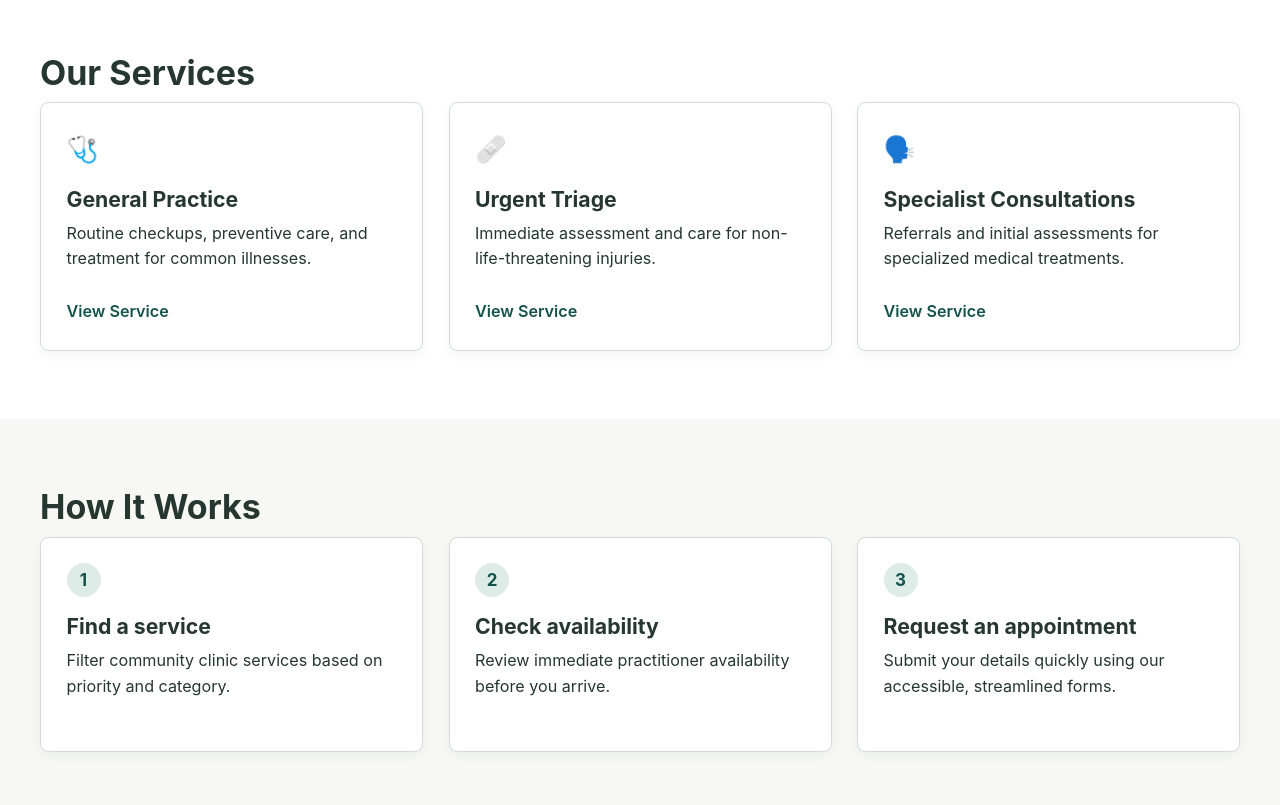
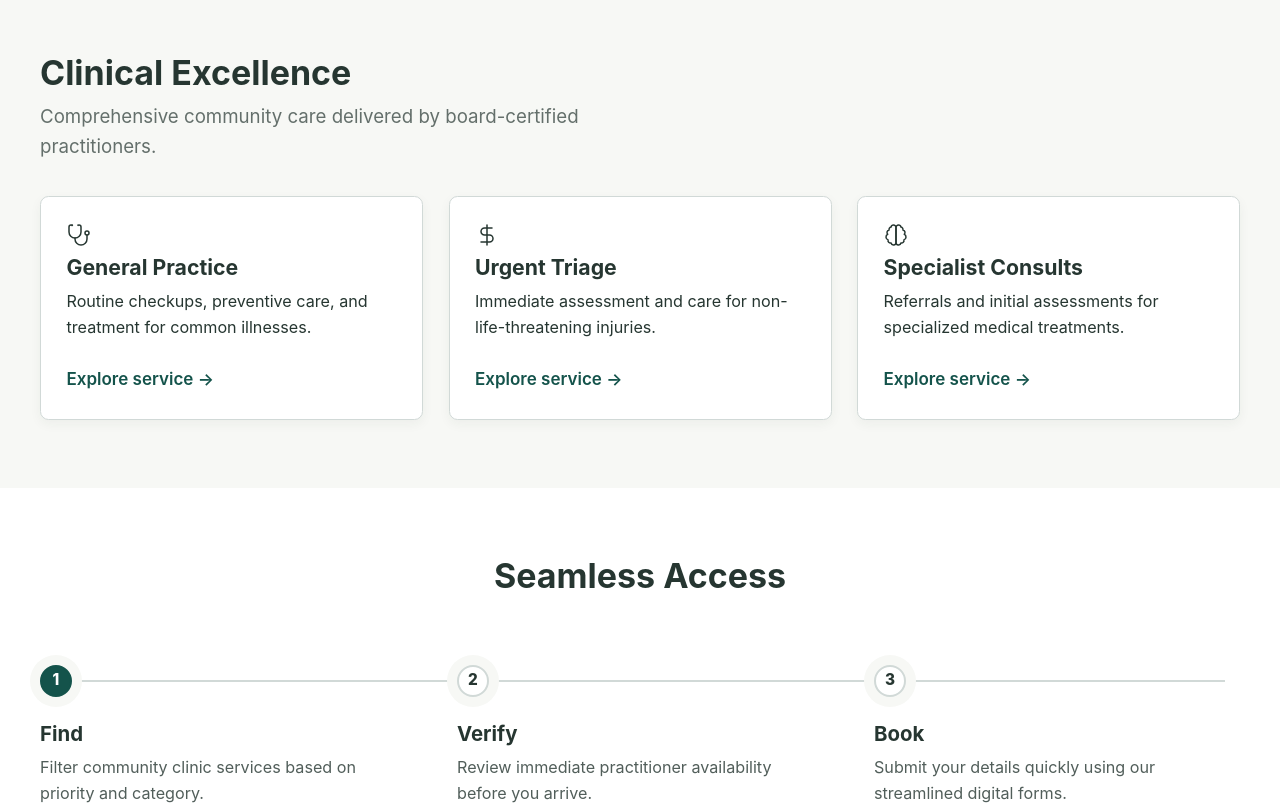
Before and after one commit to Ntando-Mo/marlowe-clinic, a React (Vite) app: page / in a window 1280 px wide. Shown: the part 620-1425 px from the top of the page. Built offline with nearby package versions, Linux system fonts and the light colour scheme.

Commit message:
Update Home page to have a minimalist feel

```diff
--- a/src/pages/HomePage.jsx
+++ b/src/pages/HomePage.jsx
@@ -5,6 +5,7 @@ export default function HomePage() {
 
   return (
     <main id="main-content" tabIndex="-1">
+      {/* Hero Section */}
       <section className="hero">
         <div className="container hero-grid">
           <div className="hero-content">
@@ -27,66 +28,71 @@ export default function HomePage() {
         </div>
       </section>
 
-      <section className="section section-muted">
+      {/* Services Section - Borderless, Editorial Layout */}
+      <section className="section">
         <div className="container">
           <div className="section-header">
-            <h2>Our Services</h2>
+            <h2>Clinical Excellence</h2>
+            <p style={{ color: "var(--charcoal)", opacity: 0.7, maxWidth: "600px" }}>
+              Comprehensive community care delivered by board-certified practitioners.
+            </p>
           </div>
           <div className="card-grid">
-            <article className="service-card">
-              <div className="card-icon" aria-hidden="true">🩺</div>
+            <article className="service-card premium-card">
+              <div className="icon-wrapper">
+                {/* Minimalist Stethoscope SVG */}
+                <svg width="24" height="24" viewBox="0 0 24 24" fill="none" stroke="currentColor" strokeWidth="1.5" strokeLinecap="round" strokeLinejoin="round"><path d="M4.8 2.3A.3.3 0 1 0 5 2H4a2 2 0 0 0-2 2v5a6 6 0 0 0 6 6v0a6 6 0 0 0 6-6V4a2 2 0 0 0-2-2h-1a.2.2 0 1 0 .3.3"/><path d="M8 15v1a6 6 0 0 0 6 6v0a6 6 0 0 0 6-6v-4"/><circle cx="20" cy="10" r="2"/></svg>
+              </div>
               <h3>General Practice</h3>
               <p>Routine checkups, preventive care, and treatment for common illnesses.</p>
-              <Link to="/services" className="card-link" onClick={scrollToTop}>View Service</Link>
+              <Link to="/services" className="text-link" onClick={scrollToTop}>Explore service &rarr;</Link>
             </article>
-            <article className="service-card">
-              <div className="card-icon" aria-hidden="true">🩹</div>
+
+            <article className="service-card premium-card">
+              <div className="icon-wrapper">
+                {/* Minimalist Cross SVG */}
+                <svg width="24" height="24" viewBox="0 0 24 24" fill="none" stroke="currentColor" strokeWidth="1.5" strokeLinecap="round" strokeLinejoin="round"><path d="M12 2v20M17 5H9.5a3.5 3.5 0 0 0 0 7h5a3.5 3.5 0 0 1 0 7H6"/></svg>
+              </div>
               <h3>Urgent Triage</h3>
               <p>Immediate assessment and care for non-life-threatening injuries.</p>
-              <Link to="/services" className="card-link" onClick={scrollToTop}>View Service</Link>
+              <Link to="/services" className="text-link" onClick={scrollToTop}>Explore service &rarr;</Link>
             </article>
-            <article className="service-card">
-              <div className="card-icon" aria-hidden="true">🗣️</div>
-              <h3>Specialist Consultations</h3>
+
+            <article className="service-card premium-card">
+              <div className="icon-wrapper">
+                {/* Minimalist Brain/Consult SVG */}
+                <svg width="24" height="24" viewBox="0 0 24 24" fill="none" stroke="currentColor" strokeWidth="1.5" strokeLinecap="round" strokeLinejoin="round"><path d="M9.5 2A2.5 2.5 0 0 1 12 4.5v15a2.5 2.5 0 0 1-4.96.44 2.5 2.5 0 0 1-2.96-3.08 3 3 0 0 1-.34-5.58 2.5 2.5 0 0 1 1.32-4.24 2.5 2.5 0 0 1 1.98-3A2.5 2.5 0 0 1 9.5 2Z"/><path d="M14.5 2A2.5 2.5 0 0 0 12 4.5v15a2.5 2.5 0 0 0 4.96.44 2.5 2.5 0 0 0 2.96-3.08 3 3 0 0 0 .34-5.58 2.5 2.5 0 0 0-1.32-4.24 2.5 2.5 0 0 0-1.98-3A2.5 2.5 0 0 0 14.5 2Z"/></svg>
+              </div>
+              <h3>Specialist Consults</h3>
               <p>Referrals and initial assessments for specialized medical treatments.</p>
-              <Link to="/services" className="card-link" onClick={scrollToTop}>View Service</Link>
+              <Link to="/services" className="text-link" onClick={scrollToTop}>Explore service &rarr;</Link>
             </article>
           </div>
         </div>
       </section>
 
-      <section className="section">
+      {/* How It Works - Sleek horizontal timeline */}
+      <section className="section section-muted">
         <div className="container">
-          <div className="section-header">
-            <h2>How It Works</h2>
+          <div className="section-header text-center">
+            <h2>Seamless Access</h2>
           </div>
-          <div className="card-grid">
-            <article className="step-card">
-              <div className="step-number" aria-hidden="true">1</div>
-              <h3>Find a service</h3>
+          <div className="timeline-grid">
+            <article className="timeline-step">
+              <div className="step-node">1</div>
+              <h4>Find</h4>
               <p>Filter community clinic services based on priority and category.</p>
             </article>
-            <article className="step-card">
-              <div className="step-number" aria-hidden="true">2</div>
-              <h3>Check availability</h3>
+            <article className="timeline-step">
+              <div className="step-node">2</div>
+              <h4>Verify</h4>
               <p>Review immediate practitioner availability before you arrive.</p>
             </article>
-            <article className="step-card">
-              <div className="step-number" aria-hidden="true">3</div>
-              <h3>Request an appointment</h3>
-              <p>Submit your details quickly using our accessible, streamlined forms.</p>
+            <article className="timeline-step">
+              <div className="step-node">3</div>
+              <h4>Book</h4>
+              <p>Submit your details quickly using our streamlined digital forms.</p>
             </article>
-          </div>
-        </div>
-      </section>
-
-      <section className="section section-muted">
-        <div className="container">
-          <div className="community-banner">
-            <h2>Your Community, Your Care.</h2>
-            <p>
-              Marlowe Clinic is dedicated to providing inclusive, highly accessible healthcare resources to the Careville community. Our digital portal is strictly engineered to WCAG 2.1 AA standards, ensuring equitable access to care for everyone.
-            </p>
           </div>
         </div>
       </section>
--- a/src/styles/global.css
+++ b/src/styles/global.css
@@ -512,3 +512,98 @@ input[aria-invalid="true"], select[aria-invalid="true"] {
     width: 100%;
   }
 }
+
+/* --- CONNECTED PROGRESS TRACK --- */
+.text-center {
+  text-align: center;
+  margin-bottom: 4rem;
+}
+
+.timeline-grid {
+  display: grid;
+  grid-template-columns: repeat(3, 1fr);
+  gap: 3rem;
+  position: relative; /* Required to anchor the background line */
+}
+
+/* The continuous grey line running behind the steps */
+.timeline-grid::before {
+  content: '';
+  position: absolute;
+  top: 15px; /* Perfectly centers the line behind the 32px node */
+  left: 15px;
+  right: 15px;
+  height: 2px;
+  background: var(--border);
+  z-index: 1;
+}
+
+.timeline-step {
+  position: relative;
+  z-index: 2;
+}
+
+/* Circular step indicators */
+.step-node {
+  display: flex;
+  align-items: center;
+  justify-content: center;
+  width: 32px;
+  height: 32px;
+  border-radius: 50%;
+  background: var(--white);
+  border: 2px solid var(--border);
+  color: var(--charcoal);
+  font-weight: 800;
+  font-size: 0.9rem;
+  margin-bottom: 1.5rem;
+  /* The shadow acts as a border that 'cuts out' the line behind it */
+  box-shadow: 0 0 0 10px var(--off-white);
+  transition: var(--transition);
+}
+
+/* Highlight the first step in green */
+.timeline-step:nth-child(1) .step-node {
+  background: var(--forest);
+  border-color: var(--forest);
+  color: var(--white);
+}
+
+.timeline-step h4 {
+  font-size: 1.2rem;
+  margin-bottom: 0.5rem;
+}
+
+.timeline-step p {
+  color: var(--charcoal);
+  opacity: 0.8;
+  font-size: 0.95rem;
+}
+
+/* Mobile responsive adjustments */
+@media (max-width: 768px) {
+  .timeline-grid {
+    grid-template-columns: 1fr;
+    gap: 2.5rem;
+  }
+
+  /* On mobile, rotate the line to go vertically down the left side */
+  .timeline-grid::before {
+    top: 15px;
+    bottom: 15px;
+    left: 15px;
+    width: 2px;
+    height: auto;
+  }
+
+  .timeline-step {
+    padding-left: 4rem; /* Makes room for the nodes on the left */
+  }
+
+  .step-node {
+    position: absolute;
+    left: 0;
+    top: 0;
+    margin-bottom: 0;
+  }
+}
```
